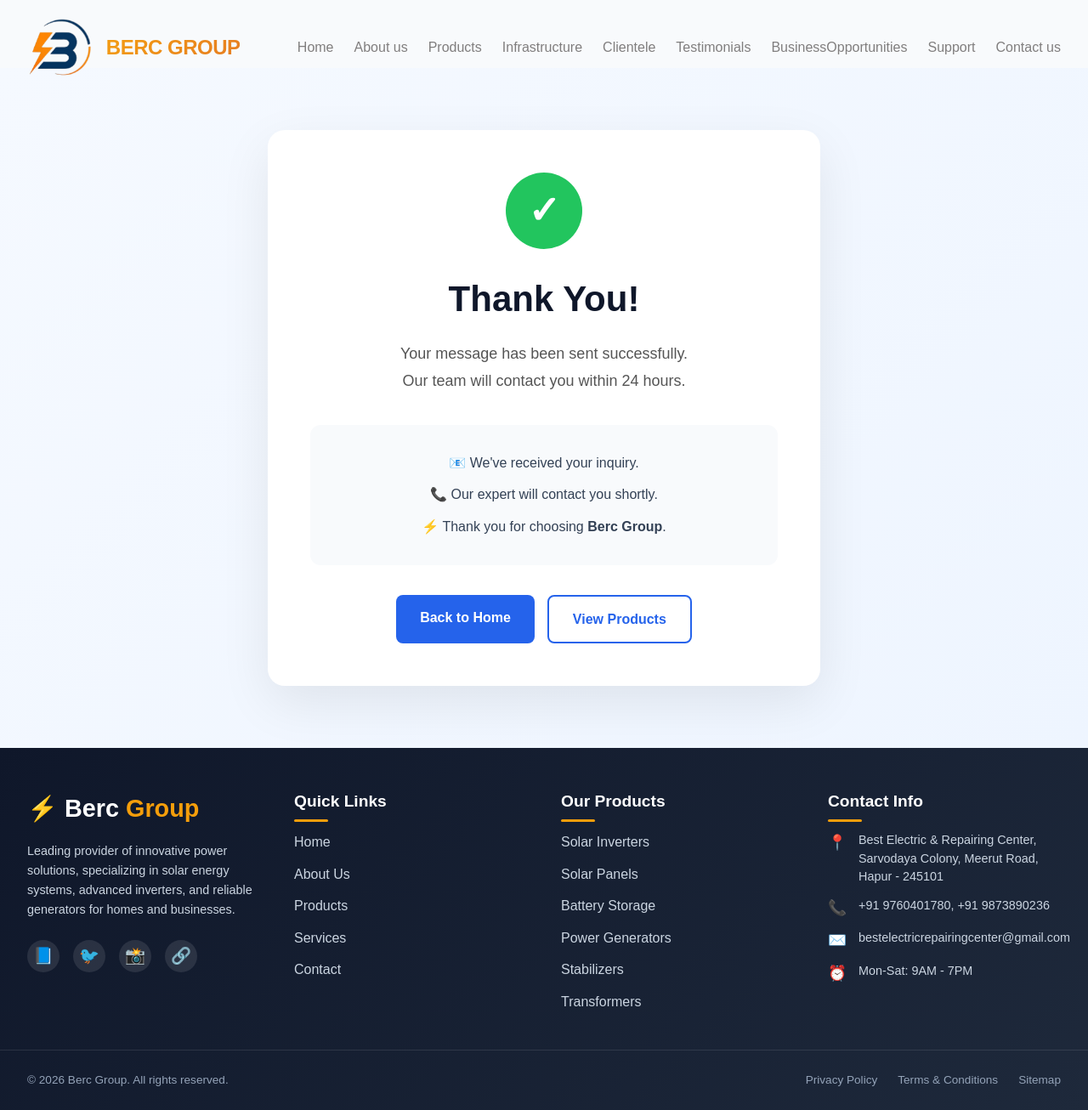
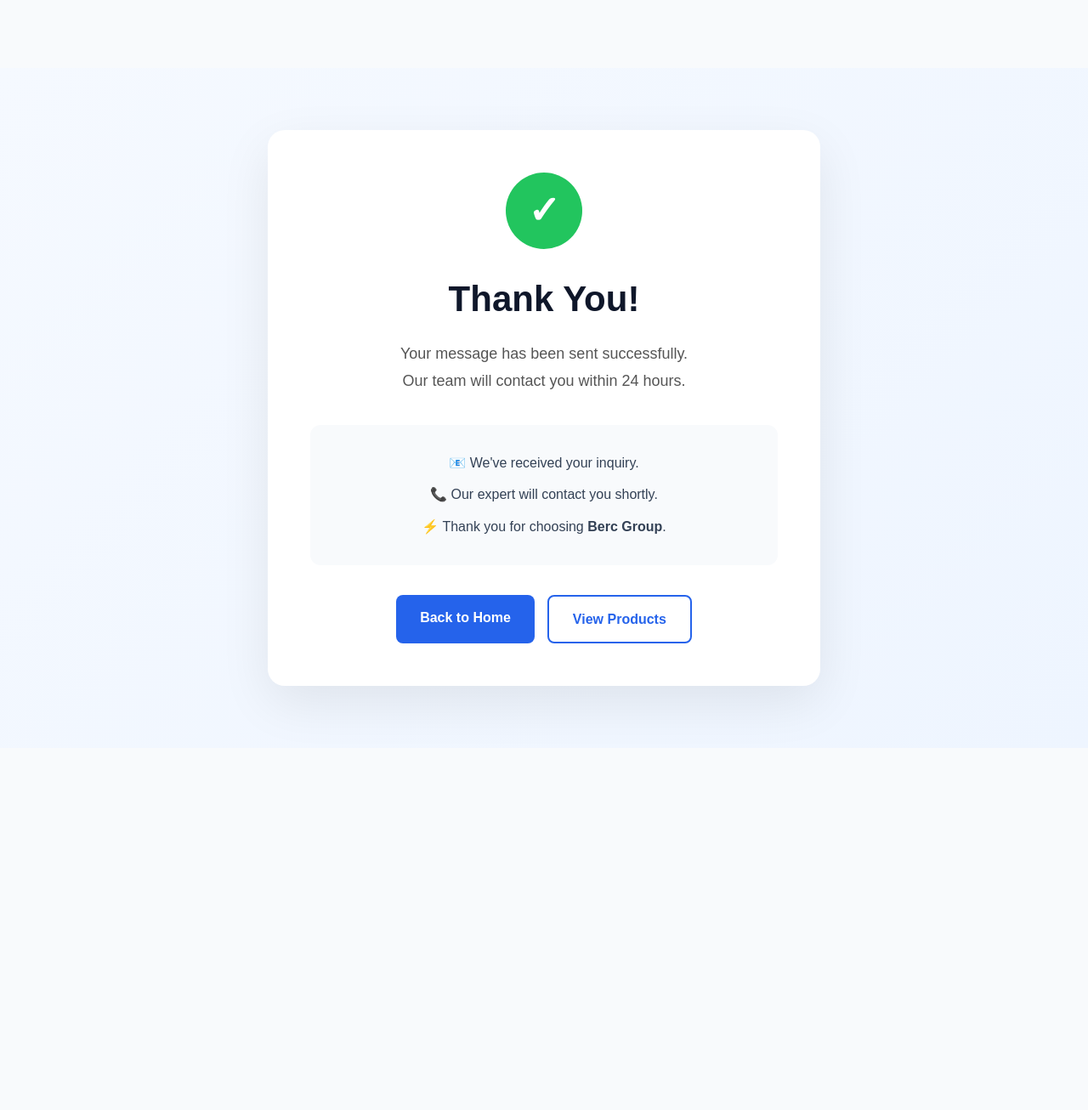
Before and after one commit to SachinRuhela1922/bercsolutions, a React (Vite) app: page / in a window 1280 px wide. Shown: the whole page at 85% size. After the commit the page ends 880 px from the top, so only its background shows below. Built offline with nearby package versions, Linux system fonts and the light colour scheme.

Commit message:
Update Thankyou.jsx

```diff
--- a/src/Routes/Thankyou.jsx
+++ b/src/Routes/Thankyou.jsx
@@ -1,12 +1,12 @@
 import { Link } from "react-router-dom";
-import Footer from "../components/Footer";
-import Navbar from "../components/Navbar";
+// import Footer from "../components/Footer";
+// import Navbar from "../components/Navbar";
 import "./ThankYou.css";
 
 function ThankYou() {
   return (
     <>
-    <Navbar />
+    {/* <Navbar /> */}
     <div className="thankyou-page">
       <div className="thankyou-card">
         <div className="success-icon">✓</div>
@@ -36,7 +36,7 @@
         </div>
       </div>
     </div>
-    <Footer />
+    {/* <Footer /> */}
     </>
   );
 }
```
